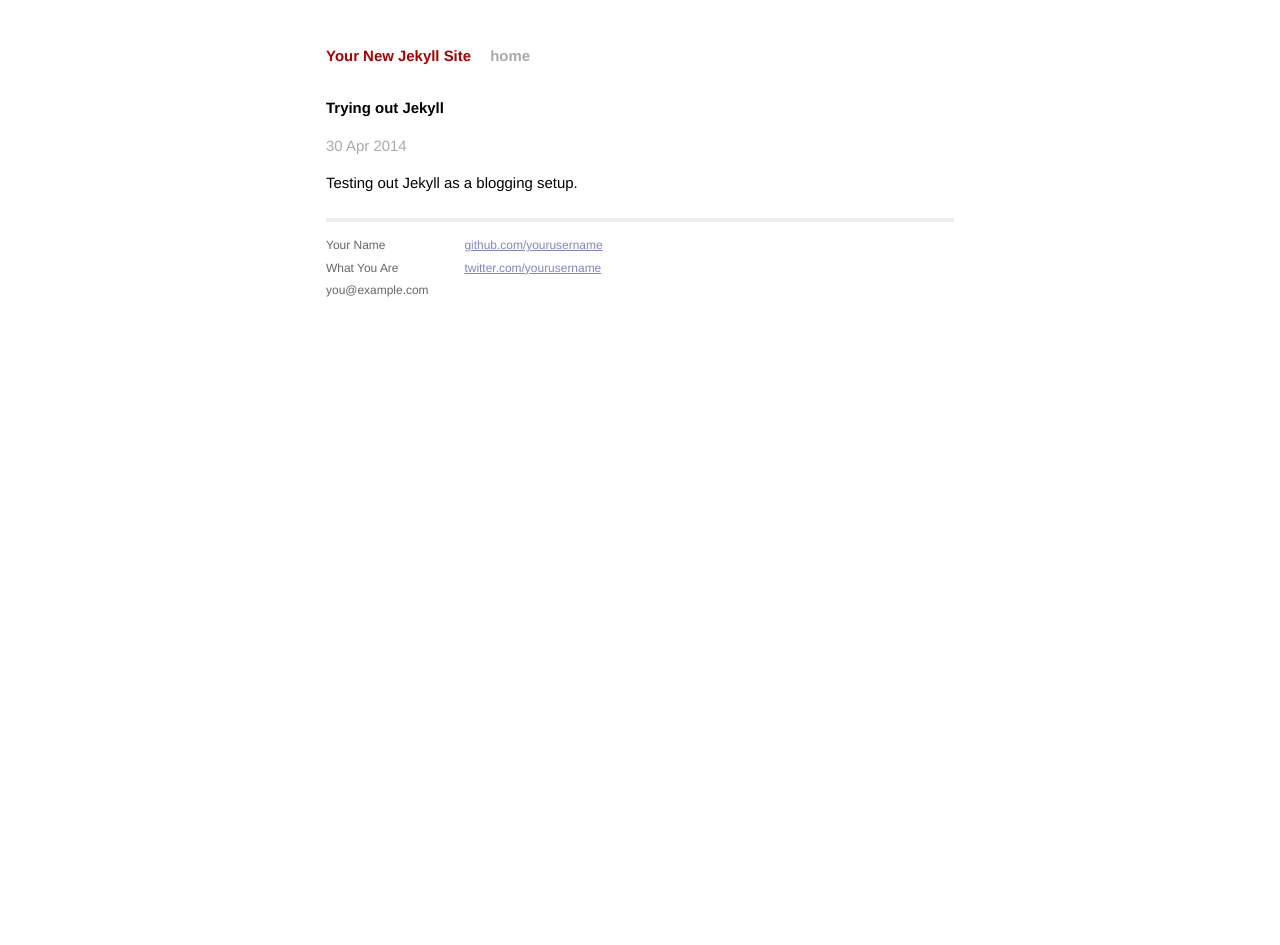
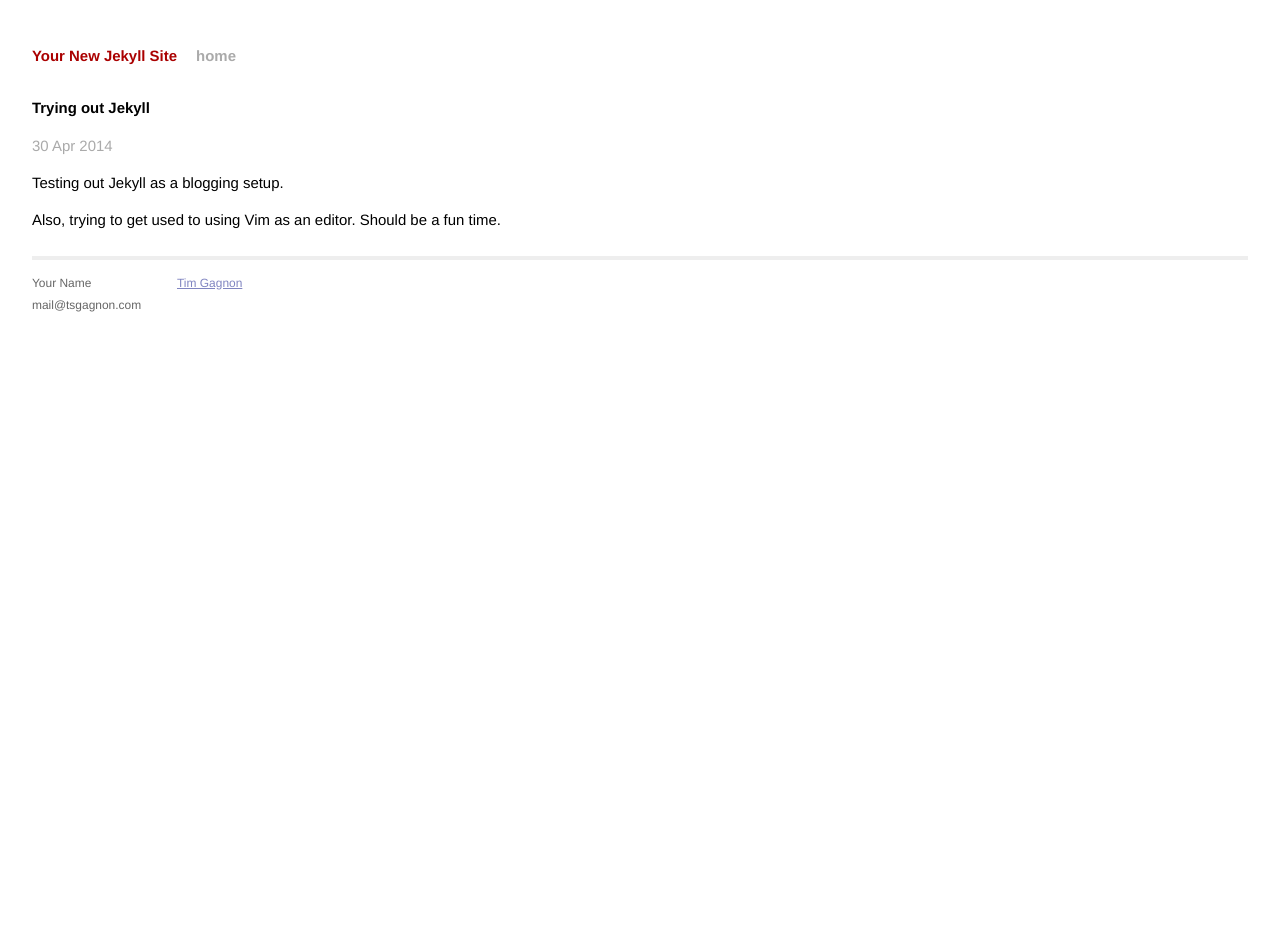
Before and after one commit to goronmon/goronmon.github.io, a Jekyll site: the page built from _posts/2014-04-30-Trying-out-Jekyll.md, in a window 1280 px wide. Built offline with Jekyll 4.4.1, drawn with Linux system fonts in a browser that asks for light colours; Markdown is read by kramdown in place of the engine named in the settings.

Commit message:
Added another blog post

```diff
--- a/_layouts/default.html
+++ b/_layouts/default.html
@@ -27,14 +27,12 @@
             <div class="contact">
               <p>
                 Your Name<br />
-                What You Are<br />
-                you@example.com
+                mail@tsgagnon.com
               </p>
             </div>
             <div class="contact">
               <p>
-                <a href="https://github.com/yourusername">github.com/yourusername</a><br />
-                <a href="https://twitter.com/yourusername">twitter.com/yourusername</a><br />
+                <a href="https://github.com/goronmon">Tim Gagnon</a><br />
               </p>
             </div>
           </div>
--- a/_posts/2014-04-30-Trying-out-Jekyll.md
+++ b/_posts/2014-04-30-Trying-out-Jekyll.md
@@ -4,3 +4,5 @@
 ---
 
 Testing out Jekyll as a blogging setup.
+
+Also, trying to get used to using Vim as an editor. Should be a fun time.
--- a/css/main.css
+++ b/css/main.css
@@ -58,7 +58,8 @@
 .site {
   font-size: 115%;
   text-align: justify;
-  width: 42em;
+  /*width: 42em;*/
+  width: 95%;
   margin: 3em auto 2em;
   line-height: 1.5em;
 }
```
Also changed, not shown: _posts/2014-05-01-Second-Day-of-Jekyll.md (added, +6 -0 lines).
